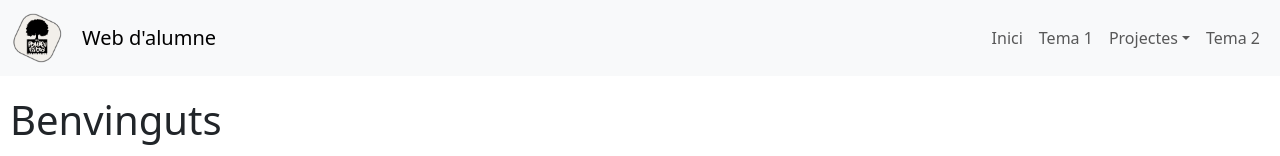
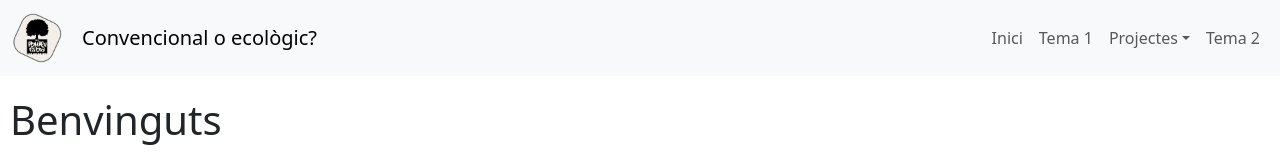
Before and after one commit to nmartine401/nmartine4.github.io, a plain HTML site: page index.html in a window 1280 px wide. Shown: the top 156 px of the page. Drawn offline with nearby package versions, Linux system fonts and the light colour scheme.

Commit message:
Update index.html

```diff
--- a/index.html
+++ b/index.html
@@ -4,7 +4,7 @@
     <meta charset="UTF-8">
     <meta name="viewport" content="width=device-width, initial-scale=1.0">
     <link rel="stylesheet" href="https://cdn.jsdelivr.net/npm/bootstrap@5.3.3/dist/css/bootstrap.min.css">
-    <title>Web d'alumne</title>
+    <title>Convencional o ecològic?</title>
     <style>body {
     padding: 0; /* Elimina l'espai extra al voltant del cos */
 }
@@ -51,7 +51,7 @@
     <div class="container-fluid">
        <a class="navbar-brand d-flex align-items-center" href="#">
     <img src="logo.png" alt="Logo" width="50" class="logo">
-    <span class="brand-text">Web d'alumne</span>
+    <span class="brand-text">Convencional o ecològic?</span>
 </a>
 
         <button class="navbar-toggler" type="button" data-bs-toggle="collapse" data-bs-target="#navbarNav"
@@ -70,7 +70,7 @@
                     <a class="nav-link dropdown-toggle" href="#" id="navbarDropdown" role="button" data-bs-toggle="dropdown" aria-haspopup="true"
                         aria-expanded="false">Projectes</a>
                     <div class="dropdown-menu" aria-labelledby="navbarDropdown">
-                        <a class="dropdown-item" href="#">Projecte 1</a>
+                        <a class="dropdown-item" href="https://nmartine4.github.io/aliment">Convencional o ecològic?</a>
                         <a class="dropdown-item" href="#">Projecte 2</a>
                         <a class="dropdown-item" href="#">Projecte 3</a>
                     </div>
```
